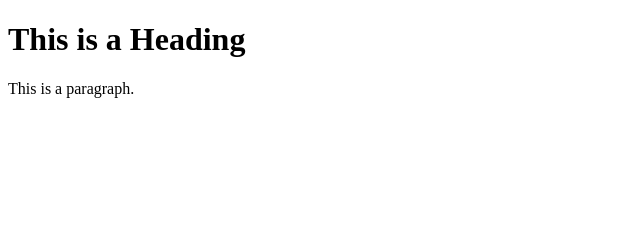
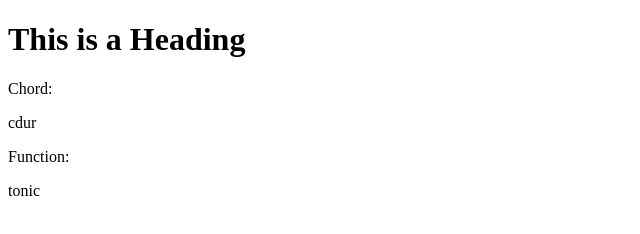
Before and after one commit to wush1/music-function-analysis, a plain HTML site: page index.html in a window 1280 px wide. Shown: the whole page, without its empty margins (0-640 px from the left). Drawn offline with nearby package versions, Linux system fonts and the light colour scheme.

Commit message:
added chord type

```diff
--- a/index.html
+++ b/index.html
@@ -2,10 +2,13 @@
 <html>
 <head>
   <title>Page Title</title>
+  <script type="text/javascript" src="http://ajax.googleapis.com/ajax/libs/jquery/1.6.2/jquery.min.js"> </script>
+  <script src="data.js" charset="utf-8"></script>
   <script src="index.js" charset="utf-8"></script>
 </head>
 <body>
   <h1>This is a Heading</h1>
-  <p>This is a paragraph.</p>
+  <p>Chord: </p> <p id="chord"></p>
+  <p> Function: </p> <p id="function"></p>
 </body>
 </html>
--- a/index.js
+++ b/index.js
@@ -1 +1,8 @@
-alert("hejsa");
+console.debug(data);
+
+let chord = "cdur";
+
+$(document).ready(function(){
+    $("#chord").text(chord);
+    $("#function").text("tonic");
+});
```
